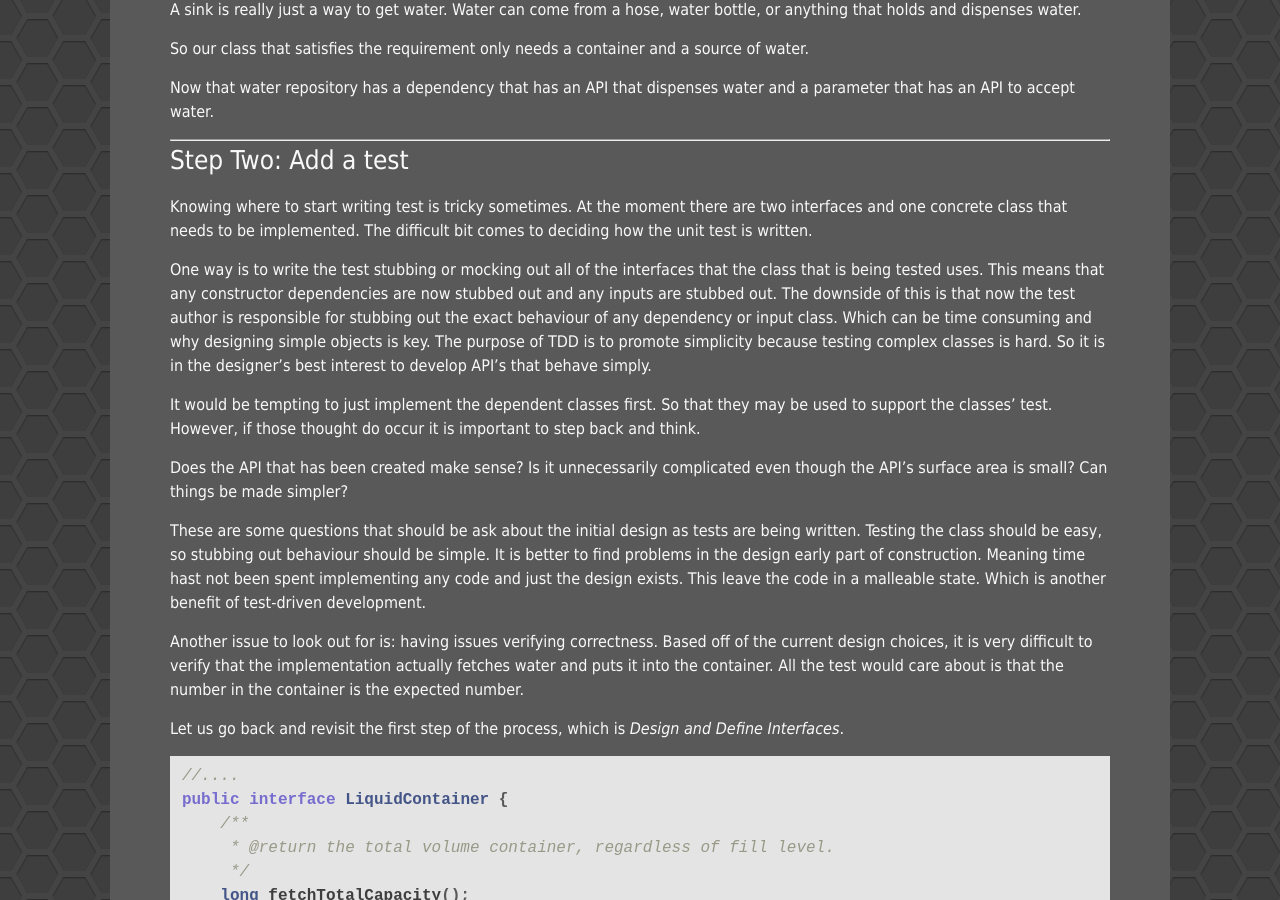
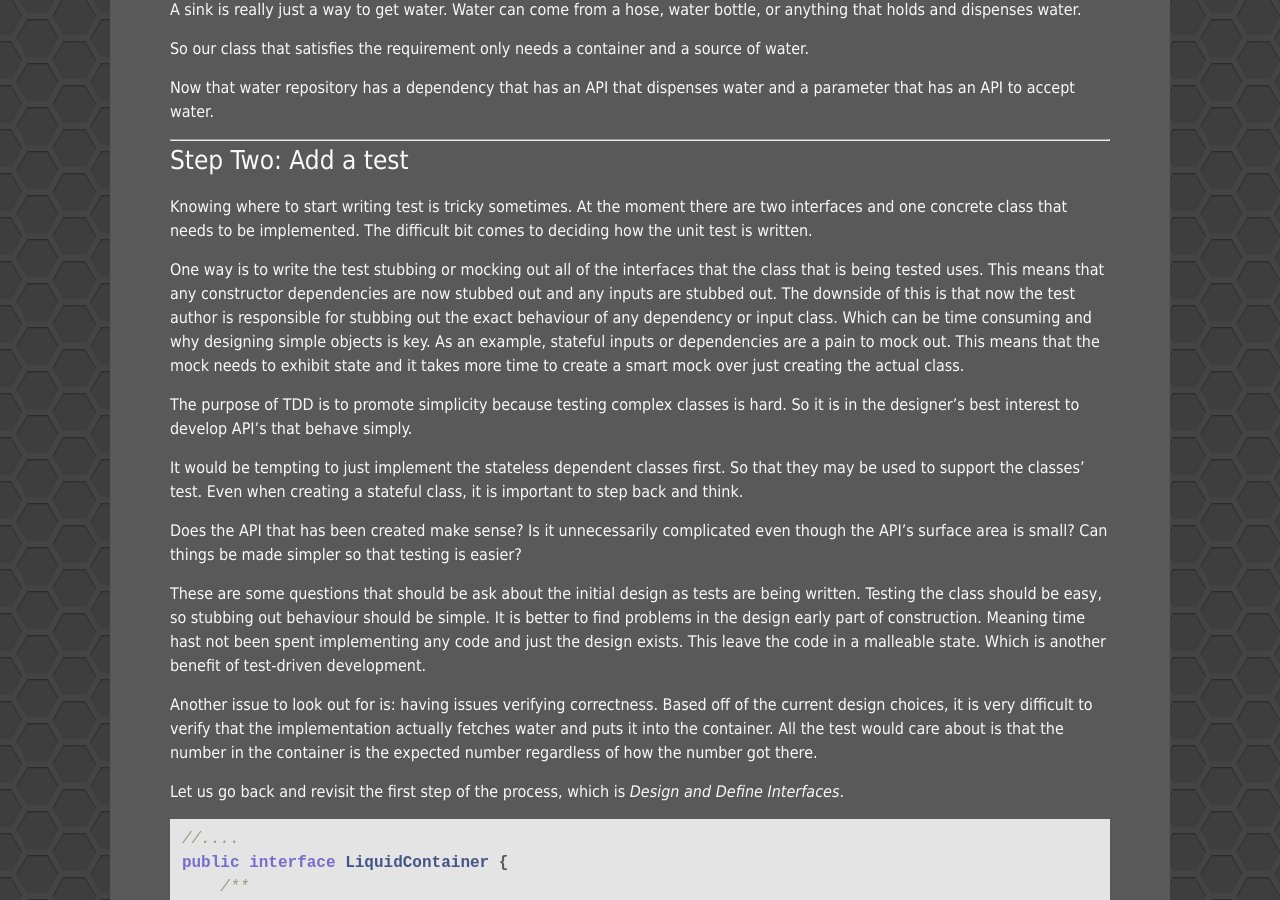
Before and after one commit to Unthrottled/blog, a Jekyll site: the page built from _posts/2017-12-29-PeanutButter-Driven-Devolpment.md, in a window 1280 px wide and 900 px high, scrolled down 4296 px. Built offline with Jekyll 4.4.1, drawn with Linux system fonts in a browser that asks for light colours.

Commit message:
Some more words

```diff
--- a/_posts/2017-12-29-PeanutButter-Driven-Devolpment.md
+++ b/_posts/2017-12-29-PeanutButter-Driven-Devolpment.md
@@ -195,16 +195,19 @@ One way is to write the test stubbing or mocking out all of the interfaces that
 This means that any constructor dependencies are now stubbed out and any inputs are stubbed out.
 The downside of this is that now the test author is responsible for stubbing out the exact behaviour of any dependency or input class.
 Which can be time consuming and why designing simple objects is key.
+As an example, stateful inputs or dependencies are a pain to mock out.
+This means that the mock needs to exhibit state and it takes more time to create a smart mock over just creating the actual class.
+
 The purpose of TDD is to promote simplicity because testing complex classes is hard.
 So it is in the designer's best interest to develop API's that behave simply.
 
-It would be tempting to just implement the dependent classes first.
+It would be tempting to just implement the stateless dependent classes first.
 So that they may be used to support the classes' test.
-However, if those thought do occur it is important to step back and think.
+Even when creating a stateful class, it is important to step back and think.
 
 Does the API that has been created make sense?
 Is it unnecessarily complicated even though the API's surface area is small?
-Can things be made simpler?
+Can things be made simpler so that testing is easier?
 
 These are some questions that should be ask about the initial design as tests are being written.
 Testing the class should be easy, so stubbing out behaviour should be simple.
@@ -215,7 +218,7 @@ Which is another benefit of test-driven development.
 
 Another issue to look out for is: having issues verifying correctness.
 Based off of the current design choices, it is very difficult to verify that the implementation actually fetches water and puts it into the container.
-All the test would care about is that the number in the container is the expected number.
+All the test would care about is that the number in the container is the expected number regardless of how the number got there.
 
 Let us go back and revisit the first step of the process, which is _Design and Define Interfaces_.
 
```
